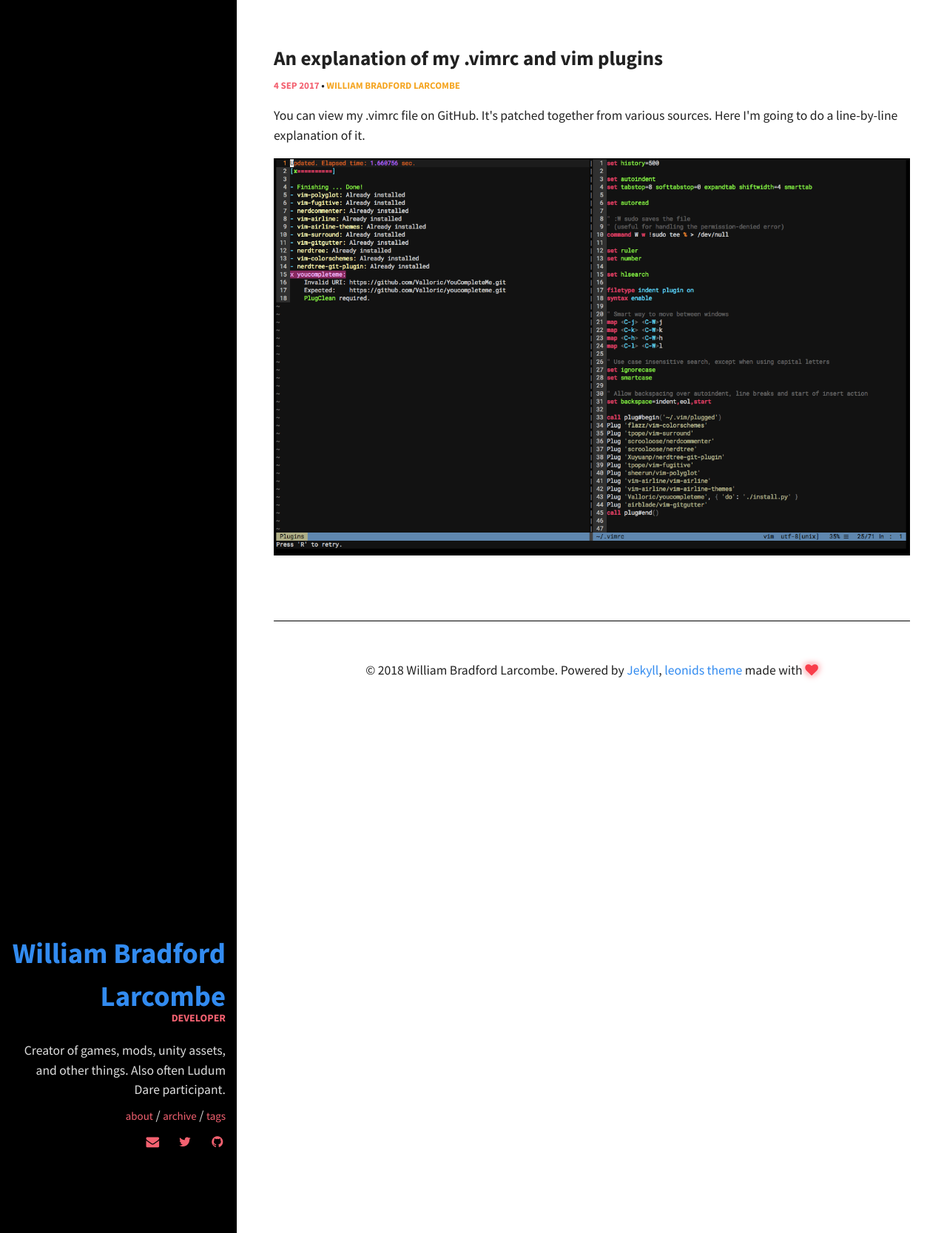
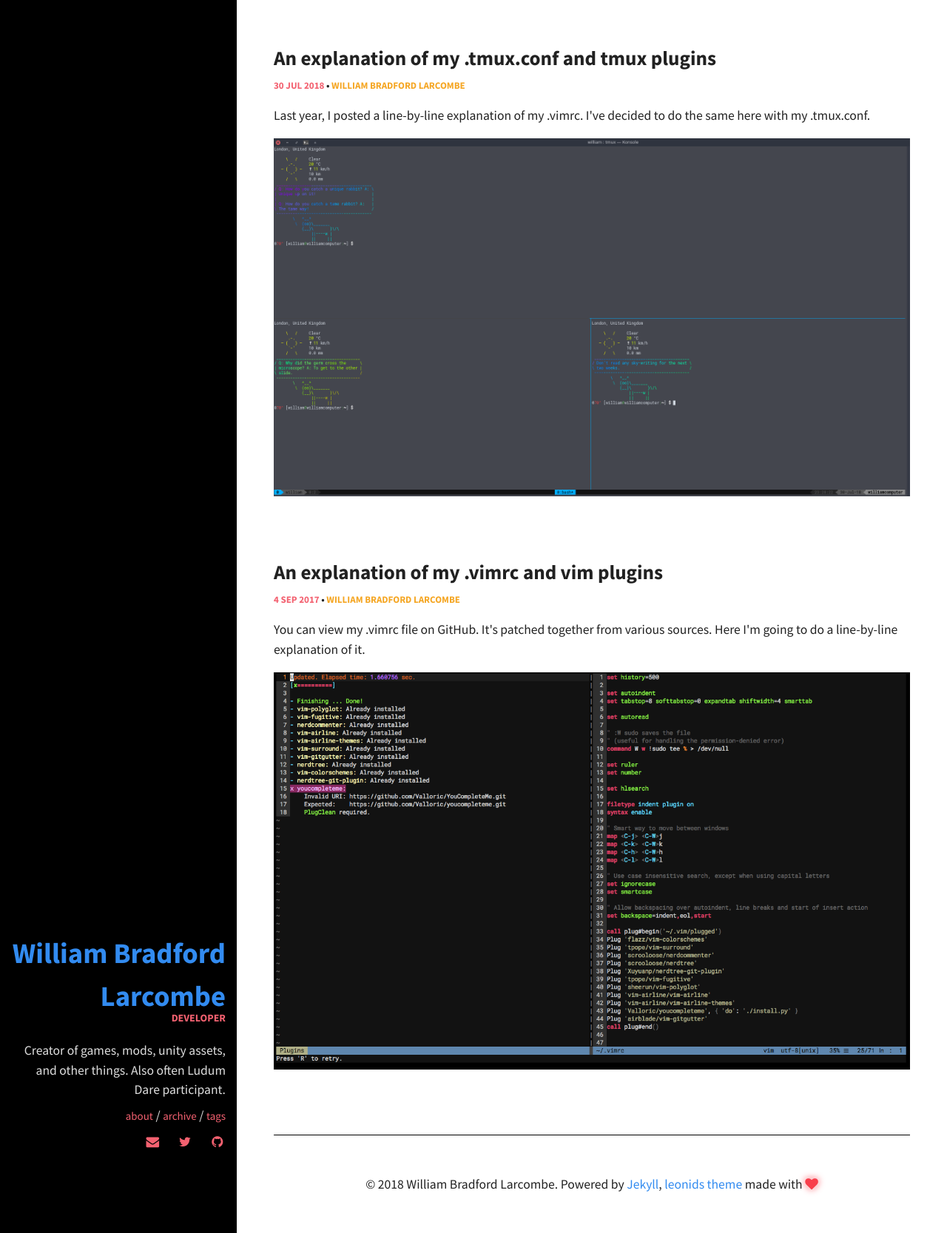
Before and after one commit to williambl/williambl.com, a Jekyll site: the page built from index.md, in a window 1280 px wide. Shown: the whole page at 74% size. Built offline with Jekyll 4.4.1, drawn with Linux system fonts in a browser that asks for light colours; some of the changed lines change nothing that is shown.

Commit message:
Publish 'my .tmux.conf'

````diff
--- a/_drafts/my-tmux-conf.md
+++ b/_posts/2018-09-07-my-tmux-conf.md
@@ -3,6 +3,7 @@ layout: post
 title:  "An explanation of my .tmux.conf and tmux plugins"
 date:   2018-07-30 21:50:00
 categories: tmux customisation
+excerpt: "Last year, I posted a line-by-line explanation of my .vimrc. I've decided to do the same here with my .tmux.conf."
 image:
   feature: tmux/tmux-1920px.png
   thumb: tmux/tmux-100px.png
@@ -19,7 +20,7 @@ This sets the terminal type to `xterm-256color`. If you have another terminal ty
 ```conf
 set -g mouse on
 ```
-This allows mouse interaction with tmux (clicking on panes to switch them, etc.)
+This allows mouse interaction with tmux (clicking on panes to switch them, dragging edges of panes to resize them, etc.)
 
 ```conf
 bind | split-window -h
@@ -27,7 +28,7 @@ bind - split-window -v
 unbind '"'
 unbind %
 ```
-Replaces the hard-to-remember `"` and `%` to split the window with `-` and `|`
+Replaces the hard-to-remember `"` and `%` to split a pane with `-` and `|`
 
 ```conf
 bind r source-file ~/.tmux.conf
@@ -37,7 +38,7 @@ This allows you to reload the `.tmux.conf` file by pressing `r`; very useful whe
 ```conf
 set-option -g allow-rename off
 ```
-If you set a custom name for a window, this stops that name being automatically overwritten.
+If you set a custom name for a window, this stops that name being automatically overwritten when a new command is run.
 
 ```conf
 bind h select-pane -L
````
Also changed, not shown: img/tmux/tmux-100px.png (added), img/tmux/tmux-1920px.png.
